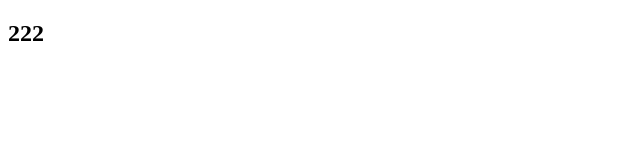
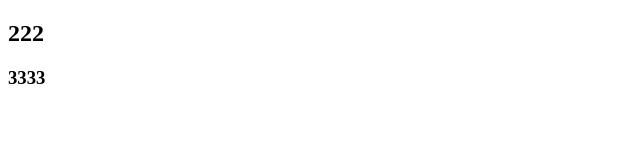
Before and after one commit to yishuen8/taobao, a plain HTML site: page index.html in a window 1280 px wide. Shown: the full height of the page, 0-640 px from the left. Drawn offline with Linux system fonts and the light colour scheme.

Commit message:
淘宝第二次提交

```diff
--- a/index.html
+++ b/index.html
@@ -7,5 +7,6 @@
 </head>
 <body>
     <h2>222</h2>
+    <h3>3333</h3>
 </body>
 </html>
```
